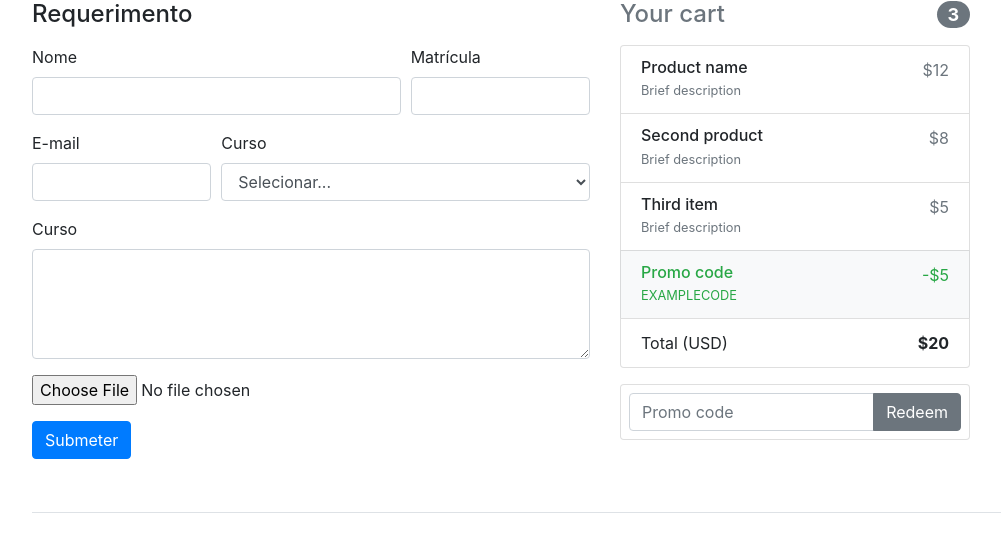
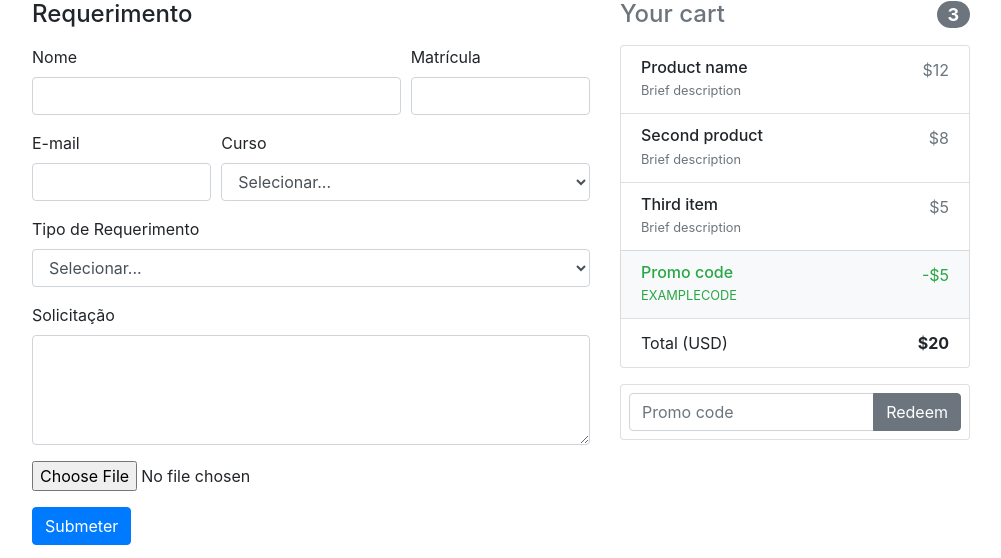
Before and after one commit to rodrigoclira/sire, a Django app: page /requerimento/criar/ in a window 1280 px wide. Shown: the part 305-863 px from the top of the page, without its empty margins (53-1054 px from the left). Run offline with Django 3.2, Linux system fonts and the light colour scheme; some libraries are stand-ins or nearby versions.

Commit message:
Adicionando novas funcionalidades

```diff
--- a/sire/requerimentos/forms.py
+++ b/sire/requerimentos/forms.py
@@ -1,19 +1,31 @@
 from django import forms
-from .models import Curso
+from .models import Curso, Requerimento, TipoRequerimento
 
-class RequerimentoForm(forms.Form):
-    nome = forms.CharField()
+class RequerimentoForm(forms.ModelForm):
+    solicitante = forms.CharField(label="Nome")
     matricula = forms.CharField(label = "Matrícula")
     email = forms.EmailField(label = "E-mail")
-    choices = [(curso.sigla, curso.nome) for curso in Curso.objects.all()]
-    choices.insert(0, ("None", "Selecionar... "))
-    curso = forms.ChoiceField(label="Curso", widget=forms.Select, choices=choices)
+
+    choices_curso = [(curso.sigla, curso.nome) for curso in Curso.objects.all()]
+    choices_curso.insert(0, ("None", "Selecionar..."))
+    curso = forms.ChoiceField(label="Curso", widget=forms.Select, choices=choices_curso)
+
+    choices_tipo = [(tipo.pk, tipo.nome) for tipo in TipoRequerimento.objects.all()]
+    choices_tipo.insert(0, (-1, "Selecionar..."))
+    tipo = forms.ChoiceField(label="Tipo", widget=forms.Select, choices=choices_tipo)
+
     solicitacao = forms.CharField(label = "Solicitação", widget=forms.Textarea(attrs={"rows":4,}))
     upload = forms.FileField(required=False)
 
 
-    nome.widget.attrs.update({'class': 'form-control'})
+    solicitante.widget.attrs.update({'class': 'form-control'})
     matricula.widget.attrs.update({'class': 'form-control'})
     email.widget.attrs.update({'class': 'form-control'})
     curso.widget.attrs.update({'class': 'form-control'})
+    tipo.widget.attrs.update({'class': 'form-control'})
     solicitacao.widget.attrs.update({'class': 'form-control'})
+
+
+    class Meta:
+        model = Requerimento
+        fields = ("solicitante", "matricula", "email", "solicitacao") # colocar o upload
--- a/sire/requerimentos/models.py
+++ b/sire/requerimentos/models.py
@@ -19,11 +19,11 @@ class Disciplina(models.Model):
         return self.nome
 
 class TipoRequerimento(models.Model):
-    tipo = models.CharField(max_length = 150)
+    nome = models.CharField(max_length = 150)
     deletado = models.BooleanField("Deletado", default = False )
 
     def __str__(self):
-        return self.tipo
+        return self.nome
 
 class Requerimento(models.Model):
     solicitante = models.CharField(max_length=200)
@@ -37,7 +37,7 @@ class Requerimento(models.Model):
     deletado = models.BooleanField("Deletado", default = False )
 
     def __str__(self):
-        return self.tipo.tipo + ' solicitado por ' + self.solicitante + ' de ' + self.curso.nome
+        return self.tipo.nome + ' solicitado por ' + self.solicitante + ' de ' + self.curso.nome
 
 class Anexo(models.Model):
     datetime_criacao = models.DateTimeField("Data de Criação",auto_now_add = True)
@@ -60,3 +60,18 @@ class Despacho(models.Model):
 class DisciplinaRequerimento(models.Model):
     disciplina = models.ForeignKey(Disciplina,  on_delete = models.SET_NULL, null = True)
     requerimento = models.ForeignKey(Requerimento, on_delete = models.SET_NULL, null = True)
+
+
+class Funcao(models.Model):
+    nome = models.CharField("Função", max_length=100)
+    prioridade = models.IntegerField()
+    def __str__(self):
+        return self.nome
+
+
+class UsuarioFuncao(models.Model):
+    usuario = models.ForeignKey(User, on_delete = models.SET_NULL, null = True)
+    funcao = models.ForeignKey(Funcao, on_delete = models.SET_NULL, null = True)
+
+    def __str__(self):
+        return f"{self.funcao} - {self.usuario.first_name} {self.usuario.last_name}"
--- a/sire/requerimentos/views.py
+++ b/sire/requerimentos/views.py
@@ -3,12 +3,14 @@ from django.contrib.auth.decorators import login_required
 from django.http import HttpResponse
 from django.views.generic import TemplateView
 from .forms import RequerimentoForm
-from .models import Despacho, Requerimento, Curso
+from .models import Despacho, Requerimento, Curso, TipoRequerimento
 
 def index(request):
     context = { }
     return render(request, 'requerimentos/index.html', context)
 
+def resultado(request, new_context):
+    return render(request, 'requerimentos/resultado.html', new_context)
 
 class RequerimentoFormView(TemplateView):
     template_name = 'requerimentos/criar.html'
@@ -19,14 +21,29 @@ class RequerimentoFormView(TemplateView):
 
     def post(self, request):
         form = RequerimentoForm(request.POST)
+        context = {}
 
         if form.is_valid():
-            nome = form.cleaned_data['nome']
-            print(nome)
+            requerimento = form.save(commit = False)
+
+            curso_value = form.cleaned_data['curso']
+            curso_object = Curso.objects.get(sigla = curso_value)
+            requerimento.curso = curso_object
+
+            tipo_value = form.cleaned_data['tipo']
+            print(tipo_value)
+            tipo_object = TipoRequerimento.objects.get(pk = int(tipo_value))
+            requerimento.tipo = tipo_object
+
+            requerimento.save()
             message = "Sucesso"
+        else:
+            message = "error"
 
-        context = {"forms": form, 'message': message }
-        return render(request, self.template_name, context)
+        context['message']: message
+
+        response = resultado(request, context)
+        return response
 
 def buscar(request):
     context = { }
@@ -39,10 +56,11 @@ def foo(request):
 
 @login_required
 def novos(request):
-    despachos = Despacho.objects.filter(proximo = request.user) #Errado
-    print (despachos)
+    requerimentos_novos = Requerimento.objects.exclude(pk__in = list(Despacho.objects.all().values_list('requerimento', flat=True)))
+
+    #despachos = Despacho.objects.filter(proximo = request.user) #Errado
     context = {
-        'despachos': despachos,
+        'requerimentos': requerimentos_novos,
         'novos': True,
     }
     return render(request, 'requerimentos/listar.html', context)
--- a/sire/sire/urls.py
+++ b/sire/sire/urls.py
@@ -16,12 +16,13 @@ Including another URLconf
 from django.contrib import admin
 from django.urls import path, include
 from django.views.generic.base import TemplateView
-
+from requerimentos.views import index
 
 urlpatterns = [
     path('requerimento/', include('requerimentos.urls')),
     path('admin/', admin.site.urls),
     path('accounts/', include('django.contrib.auth.urls')),
-    path('', TemplateView.as_view(template_name='home.html'), name='home'), # new
+    path('', index)
+    #path('', TemplateView.as_view(template_name='home.html'), name='home'), # new
 
 ]
--- a/sire/templates/requerimentos/criar.html
+++ b/sire/templates/requerimentos/criar.html
@@ -71,9 +71,9 @@
 				{{ form.non_field_errors }}
 				<div class="form-row">
 					<div class="form-group col-md-8">
-						{{form.nome.errors}}
-						<label for="{{ form.nome.id_for_label }}">Nome</label>
-						{{ form.nome }}
+						{{form.solicitante.errors}}
+						<label for="{{ form.solicitante.id_for_label }}">Nome</label>
+						{{ form.solicitante }}
 					</div>
 					<div class="form-group col-md-4">
 						{{form.matricula.errors}}
@@ -98,8 +98,16 @@
 
 				<div class="form-row">
 					<div class="form-group col-md-12">
+						{{form.tipo.errors}}
+						<label for="{{ form.tipo.id_for_label }}">Tipo de Requerimento</label>
+						{{ form.tipo }}
+					</div>
+				</div>
+
+				<div class="form-row">
+					<div class="form-group col-md-12">
 						{{form.solicitacao.errors}}
-						<label for="{{ form.solicitacao.id_for_label }}">Curso</label>
+						<label for="{{ form.solicitacao.id_for_label }}">Solicitação</label>
 						{{ form.solicitacao }}
 					</div>
 				</div>
@@ -114,55 +122,7 @@
 			<button type="Enviar" class="btn btn-primary">Submeter</button>
 		</div>
 	</form>
-			<!--
-			<div class="form-row">
-				<div class="form-group col-md-8">
-					<label for="inputNome">Nome</label>
-					<input type="text" class="form-control" name="nome" id="inputNome" placeholder="Nome">
-				</div>
-				<div class="form-group col-md-4">
-					<label for="inputMatricula">Matrícula</label>
-					<input type="text" class="form-control" name="matricula" id="inputMatricula" placeholder="Matrícula">
-				</div>
-			</div>
-
-			<div class="form-row">
-				<div class="form-group col-md-4">
-						<label for="inputEmail">E-mail</label>
-						<input type="email" class="form-control" name="email" id="inputEmail" placeholder="E-mail">
-				</div>
-
-				<div class="form-group col-md-8">
-						<label for="inputCurso">Curso</label>
-						<select id="inputCurso" name="curso" class="form-control">
-							<option value="None" selected>Escolha...</option>
-							{% for curso in cursos %}
-							<option value="{{curso.sigla}}">{{curso.nome}}</option>
-							{% endfor %}
-						</select>
-				</div>
-			</div>
-			<div class="form-row">
-				<div class="form-group col-md-12">
-					<label for="exampleFormControlTextarea1">Solicitação</label>
-					<textarea class="form-control" name="solicitacao" id="exampleFormControlTextarea1" rows="3"></textarea>
-				</div>
-			</div>
-
-			<div class="form-row">
-				<div class="form-group col-md-12">
-						<input type="file" id="customFileLang" >
-				</div>
-			</div>
-
-			-->
-			<!---https://stackoverflow.com/questions/43349767/how-to-add-upload-choose-multiple-files-from-one-input-tag -->
-
-			{% if message %}
-			<div class="col-md-12 order-md-1">
-				{{ message }}
-			</div>
-			{% endif %}
+	<!---https://stackoverflow.com/questions/43349767/how-to-add-upload-choose-multiple-files-from-one-input-tag -->
 
 
 {% endblock %}
```
Also changed, not shown: sire/requerimentos/admin.py (+11 -2 lines), sire/templates/requerimentos/listar.html (+4 -4 lines).
